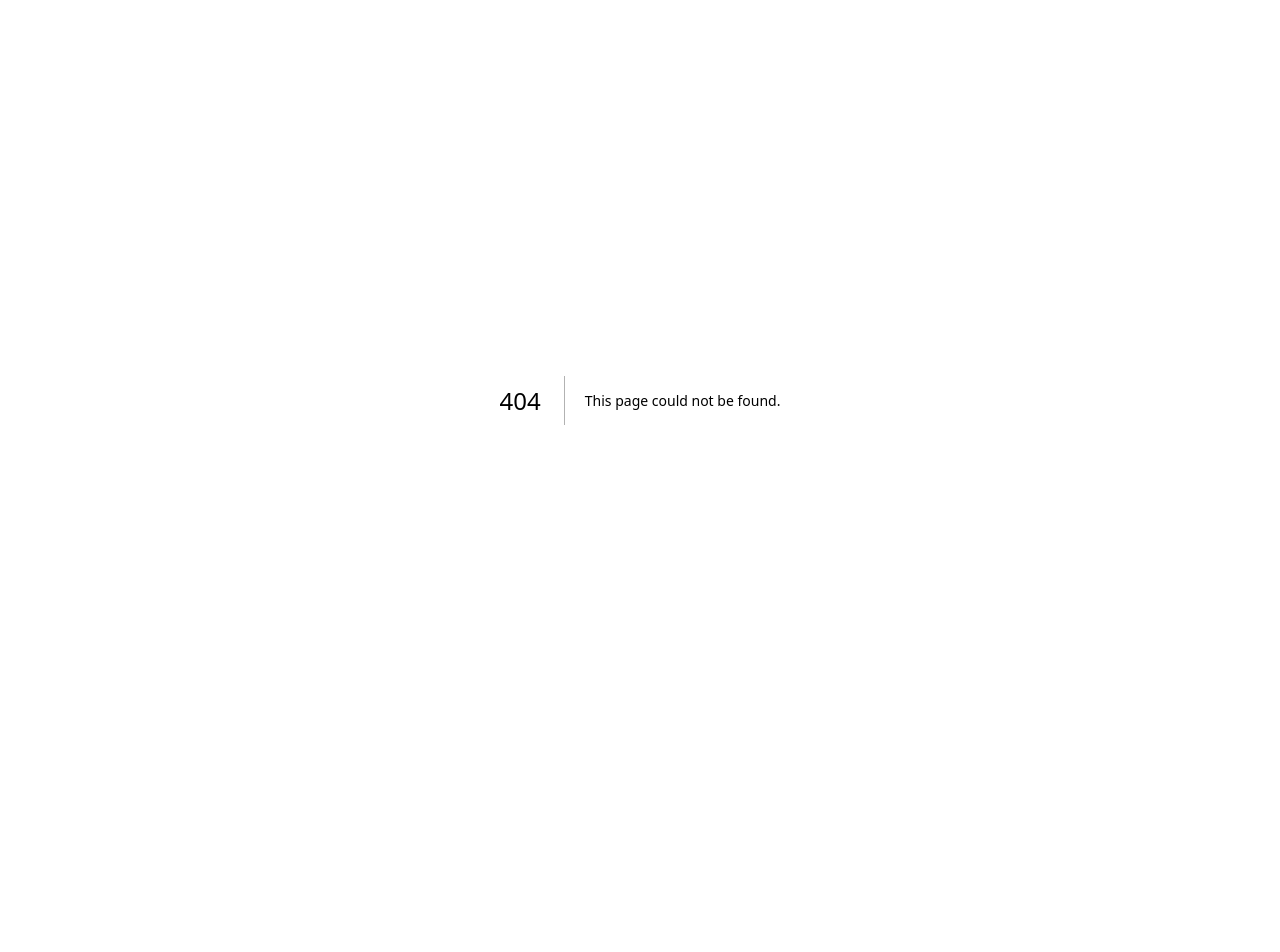
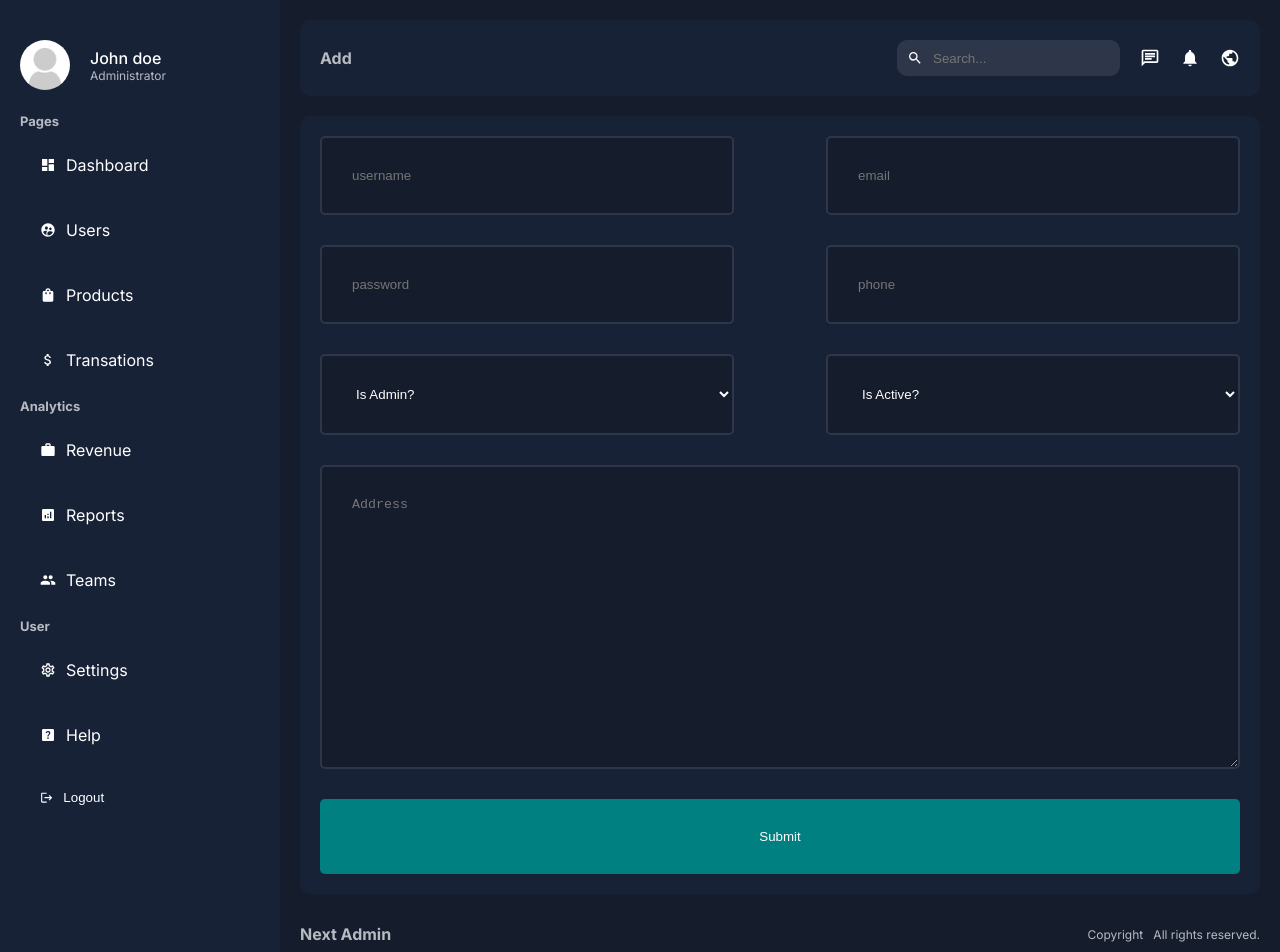
Before and after one commit to DineshShrestha/nextadmin, a Next.js app: page /dashboard/users/add in a window 1280 px wide. Before the commit this address had no page. Shown: the top 952 px of the page. Before the commit the page ends 800 px from the top, so only its background shows below. Built offline with nearby package versions, Linux system fonts and the light colour scheme.

Commit message:
add new user and product page design

```diff
--- /dev/null
+++ b/app/dashboard/users/add/page.jsx
@@ -0,0 +1,28 @@
+import React from 'react'
+import sytles from "@/app/ui/dashboard/users/addUser/addUser.module.css"
+const AddUserPage = () => {
+    return(
+        <div className={sytles.container}>
+            <form action="" className={sytles.form}>
+                <input type="text " placeholder='username' name="username" required />
+                <input type="email " placeholder='email' name="email" required />
+                <input type="password" placeholder='password' name="password" required />
+                <input type="phone " placeholder='phone' name="phone"  />
+                <select name="isAdmin" id="isAdmin">
+                    <option value={false} selected>Is Admin?</option>
+                    <option value={true}>Yes</option>
+                    <option value={false}>No</option>
+                </select>
+                <select name="isActive" id="isActive">
+                    <option value={true} selected>Is Active?</option>
+                    <option value={true}>Yes</option>
+                    <option value={false}>No</option>
+                </select>
+                <textarea name="address" id="address" rows="16" placeholder='Address'></textarea>
+                <button type='submit'>Submit</button>
+            </form>
+        </div>
+    )
+}
+
+export default AddUserPage
--- /dev/null
+++ b/app/ui/dashboard/products/addProduct/addProduct.module.css
@@ -0,0 +1,37 @@
+.container{
+    background-color: var(--bgSoft);
+    padding: 20px;
+    border-radius: 10px;
+    margin-top: 20px;
+
+}
+.form{
+    display: flex;
+    flex-wrap: wrap;
+    justify-content: space-between;
+}
+.form input, .form textarea, .form select{
+    padding:30px;
+    background-color: var(--bg);
+    color: var(--text);
+    border: 2px solid #2e374a;
+    border-radius: 5px;
+    margin-bottom: 30px;
+}
+.form input, .form select{
+    width: 45%;
+}
+
+.form textarea{
+    width: 100%;
+}
+
+.form button{
+    width: 100%;
+    padding: 30px;
+    background-color: teal;
+    color: var(--text);
+    border: none;
+    border-radius: 5px;
+    cursor: pointer;
+}
--- /dev/null
+++ b/app/ui/dashboard/users/addUser/addUser.module.css
@@ -0,0 +1,37 @@
+.container{
+    background-color: var(--bgSoft);
+    padding: 20px;
+    border-radius: 10px;
+    margin-top: 20px;
+
+}
+.form{
+    display: flex;
+    flex-wrap: wrap;
+    justify-content: space-between;
+}
+.form input, .form textarea, .form select{
+    padding:30px;
+    background-color: var(--bg);
+    color: var(--text);
+    border: 2px solid #2e374a;
+    border-radius: 5px;
+    margin-bottom: 30px;
+}
+.form input, .form select{
+    width: 45%;
+}
+
+.form textarea{
+    width: 100%;
+}
+
+.form button{
+    width: 100%;
+    padding: 30px;
+    background-color: teal;
+    color: var(--text);
+    border: none;
+    border-radius: 5px;
+    cursor: pointer;
+}
```
Also changed, not shown: app/dashboard/products/add/page.jsx (added, +25 -0 lines).
